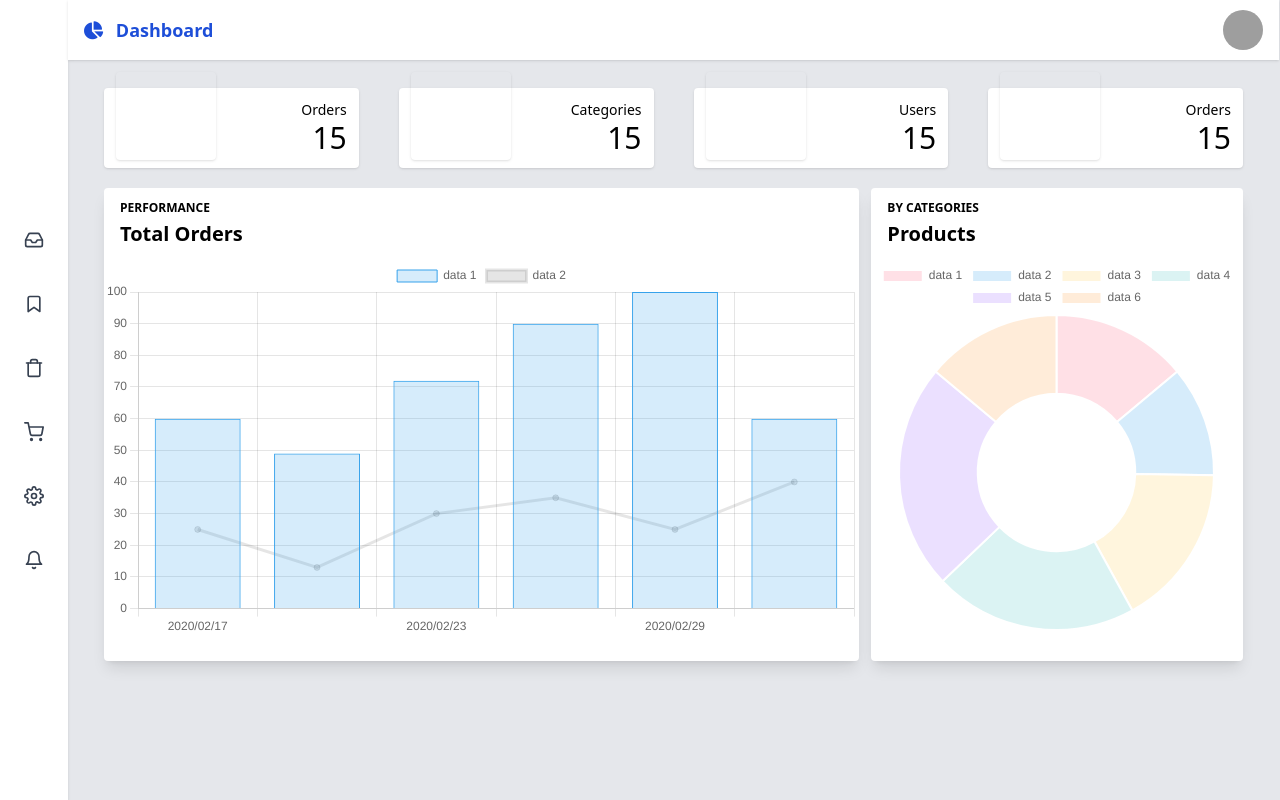
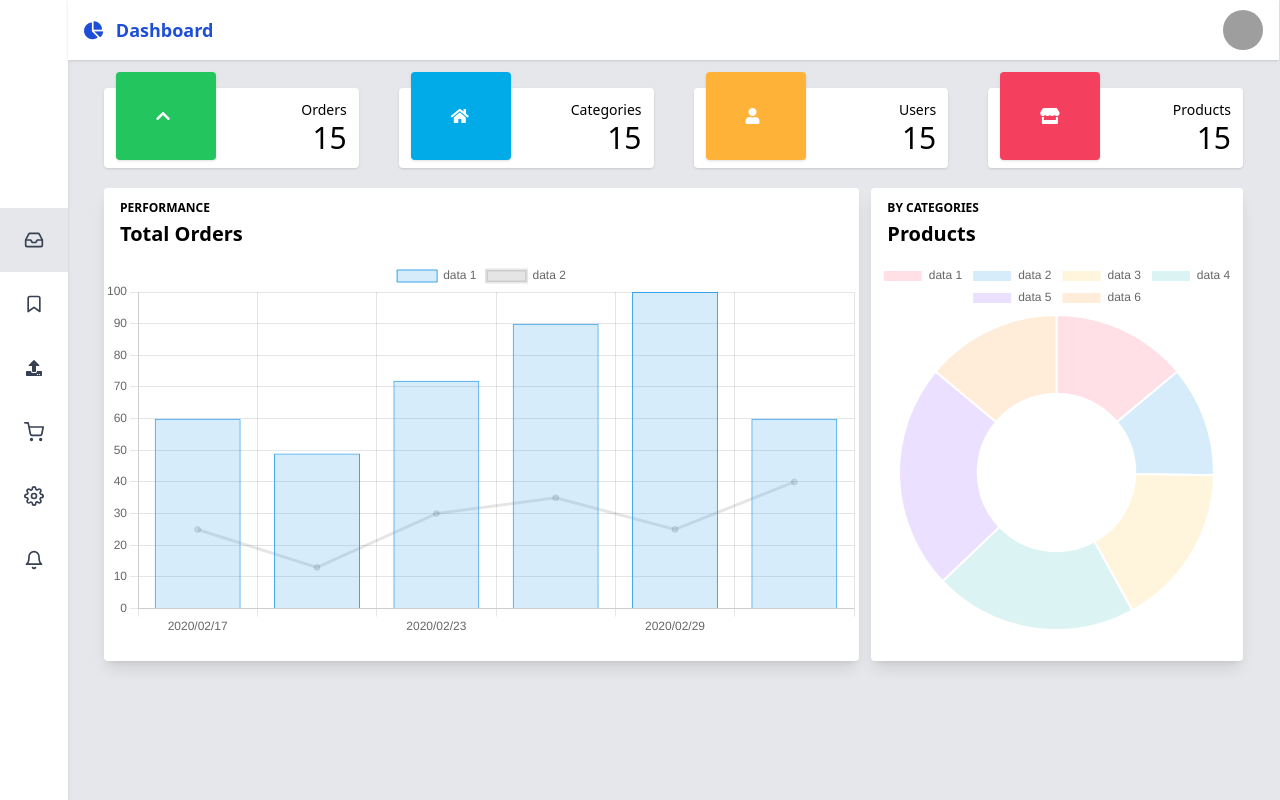
Before and after one commit to hassanchajai/indatacore_project, a React (Create React App) app: page / in a window 1280 px wide. Built offline with nearby package versions, Linux system fonts and the light colour scheme; grey boxes are pictures that could not be loaded.

Commit message:
add upload file

```diff
--- a/package.json
+++ b/package.json
@@ -11,6 +11,7 @@
     "react": "^17.0.2",
     "react-chartjs-2": "^4.0.1",
     "react-dom": "^17.0.2",
+    "react-drag-drop-files": "^2.3.4",
     "react-redux": "^7.2.6",
     "react-router": "^6.2.2",
     "react-router-dom": "^6.2.2",
--- a/src/components/Analytics/Card.js
+++ b/src/components/Analytics/Card.js
@@ -4,7 +4,7 @@ import React from 'react'
 export default ({color,description,count,icon}) => {
     return (
         <div className="flex-1 m-5 relative rounded bg-white shadow">
-                    <div className={`bg-${color} pl-10 pr-10 pt-8 pb-8 ml-3 absolute top-0 -mt-4 -mr-4 rounded text-white fill-current shadow`}>
+                    <div className={`${color} pl-10 pr-10 pt-8 pb-8 ml-3 absolute top-0 -mt-4 -mr-4 rounded text-white fill-current shadow`}>
                         <i className={`${icon} inline-block w-5`}></i>
                     </div>
                     <div className="float-right top-0 right-0 m-3">
--- a/src/components/AppSidebar/index.js
+++ b/src/components/AppSidebar/index.js
@@ -1,5 +1,7 @@
 /* eslint-disable import/no-anonymous-default-export */
 import React from 'react'
+import { NavLink } from 'react-router-dom'
+import { routeNames } from '../../helpers'
 
 export default () => {
     return (
@@ -9,8 +11,8 @@ export default () => {
             <ul className='my-auto'>
 
                 <li className="hover:bg-gray-100">
-                    <a
-                        href="."
+                    <NavLink
+                        to="/"
                         className="h-16 px-6 flex flex justify-center items-center w-full
                         focus:text-orange-500">
                         <svg
@@ -32,12 +34,12 @@ export default () => {
                                 0-1.79 1.11z"></path>
                         </svg>
 
-                    </a>
+                    </NavLink>
                 </li>
 
                 <li className="hover:bg-gray-100">
-                    <a
-                        href="."
+                    <NavLink
+                        to={routeNames.products}
                         className="h-16 px-6 flex flex justify-center items-center w-full
                         focus:text-orange-500">
                         <svg
@@ -55,33 +57,18 @@ export default () => {
                                 d="M19 21l-7-5-7 5V5a2 2 0 0 1 2-2h10a2 2 0 0 1 2 2z"></path>
                         </svg>
 
-                    </a>
+                    </NavLink>
                 </li>
 
                 <li className="hover:bg-gray-100">
-                    <a
-                        href="."
+                    <NavLink
+                        to={routeNames.upload}
                         className="h-16 px-6 flex flex justify-center items-center w-full
                         focus:text-orange-500">
 
-                        <svg
-                            className="h-5 w-5"
-                            xmlns="http://www.w3.org/2000/svg"
-                            width="24"
-                            height="24"
-                            viewBox="0 0 24 24"
-                            fill="none"
-                            stroke="currentColor"
-                            stroke-width="2"
-                            stroke-linecap="round"
-                            stroke-linejoin="round">
-                            <polyline points="3 6 5 6 21 6"></polyline>
-                            <path
-                                d="M19 6v14a2 2 0 0 1-2 2H7a2 2 0 0 1-2-2V6m3 0V4a2 2
-                                0 0 1 2-2h4a2 2 0 0 1 2 2v2"></path>
-                        </svg>
+                     <i className="fas fa-upload"></i>
 
-                    </a>
+                    </NavLink>
                 </li>
 
                 <li className="hover:bg-gray-100">
--- /dev/null
+++ b/src/features/NotFound/index.js
@@ -0,0 +1,26 @@
+/* eslint-disable import/no-anonymous-default-export */
+import React from 'react'
+import { NavLink } from 'react-router-dom'
+
+export default () => {
+    return (
+
+        <div className="h-screen w-screen bg-gray-100 flex items-center">
+            <div className="container flex flex-col md:flex-row items-center justify-center px-5 text-gray-700">
+                <div className="max-w-md">
+                    <div className="text-5xl font-dark font-bold">404</div>
+                    <p
+                        className="text-2xl md:text-3xl font-light leading-normal"
+                    >Sorry we couldn't find this page. </p>
+                    <p className="mb-8">But dont worry, you can find plenty of other things on our homepage.</p>
+
+                    <NavLink to={"/"} className="px-4 inline py-2 text-sm font-medium leading-5 shadow text-white transition-colors duration-150 border border-transparent rounded-lg focus:outline-none focus:shadow-outline-blue bg-blue-600 active:bg-blue-600 hover:bg-blue-700">back to homepage</NavLink>
+                </div>
+                <div className="max-w-lg">
+
+                    </div>
+            </div>
+            </div>
+
+    )
+}
--- a/src/features/dashboard/analytics/index.js
+++ b/src/features/dashboard/analytics/index.js
@@ -7,10 +7,10 @@ export const Analytics = () => {
     return (
         <div >
             <div class="flex w-full">
-               <AnalyticsCard description={"Orders"} count={15} icon={"fas fa-envelope"} color={"green-500"} />
-               <AnalyticsCard description={"Categories"} count={15} icon={"fas fa-envelope"} color={"[#00abe7]"} />
-               <AnalyticsCard description={"Users"} count={15} icon={"fas fa-envelope"} color={"[#ffb238]"} />
-               <AnalyticsCard description={"Orders"} count={15} icon={"fas fa-envelope"} color={"red-500"} />
+               <AnalyticsCard description={"Orders"} count={15} icon={"fas fa-chevron-up"} color={"bg-green-500"} />
+               <AnalyticsCard description={"Categories"} count={15} icon={"fas fa-home"} color={"bg-[#00abe7]"} />
+               <AnalyticsCard description={"Users"} count={15} icon={"fas fa-user"} color={"bg-[#ffb238]"} />
+               <AnalyticsCard description={"Products"} count={15} icon={"fa fa-store"} color={"bg-rose-500"} />
             </div>
             {/* content */}
             <div class="grid grid-cols-3 gap-3 px-5">
--- /dev/null
+++ b/src/features/dashboard/upload/index.js
@@ -0,0 +1,26 @@
+import { useState } from "react";
+import { FileUploader } from "react-drag-drop-files";
+import "./style.css"
+const fileTypes = ["JPEG", "PNG", "GIF"];
+
+export function Upload() {
+    const [file, setFile] = useState(null);
+    const handleChange = (file) => {
+        setFile(file);
+    };
+    return (
+        <>
+            <div className="drag">
+                <h1>Hello To Drag & Drop Files</h1>
+                <FileUploader
+                    // multiple={true}
+                    handleChange={handleChange}
+                    name="file"
+                    types={fileTypes}
+                />
+                <p>{file ? `File name: ${file.name}` : "no files uploaded yet"}</p>
+            </div>
+        </>
+
+    );
+}
--- /dev/null
+++ b/src/features/dashboard/upload/style.css
@@ -0,0 +1,12 @@
+.drag {
+    font-family: sans-serif;
+    text-align: center;
+    display: flex;
+    justify-content: center;
+    align-items: center;
+    flex-direction: column;
+  }
+  label {
+    width: 350px;
+    box-sizing: border-box;
+  }
--- a/src/helpers/index.js
+++ b/src/helpers/index.js
@@ -1,5 +1,8 @@
 export const routeNames= {
     signin:"/signin",
     signup:"/signup",
-    forget:"/forget-password"
+    forget:"/forget-password",
+    dashboard:"/",
+    products:"/products",
+    upload:"/upload",
 }
--- a/src/index.css
+++ b/src/index.css
@@ -1,3 +1,6 @@
 @tailwind base;
 @tailwind components;
 @tailwind utilities;
+.active{
+    background-color: #E5E7EB;
+}
--- a/src/routes/index.js
+++ b/src/routes/index.js
@@ -5,21 +5,32 @@ import SignIn from "../features/auth/SignIn";
 import SignUp from "../features/auth/SignUp";
 import { Analytics } from "../features/dashboard/analytics";
 import Products from "../features/dashboard/products";
+import { Upload } from "../features/dashboard/upload";
+import NotFound from "../features/NotFound";
 import DashboardLayout from "../Layouts/DashboardLayout";
 
 export default () => useRoutes([
     {
         path: "/",
         exact: true,
-        element: <DashboardLayout  name="Dashboard" icon="fa fa-chart-pie">
+        element: <DashboardLayout name="Dashboard" icon="fa fa-chart-pie">
             <Analytics />
         </DashboardLayout>
     },
     {
         path: "/products",
         exact: true,
-        element: <DashboardLayout  name="Products" icon="fa fa-store">
-           <Products />
+        element: <DashboardLayout name="Products" icon="fa fa-store">
+            <Products />
+        </DashboardLayout>,
+
+    },
+
+    {
+        path: "/upload",
+        exact: true,
+        element: <DashboardLayout name="Products" icon="fa fa-store">
+            <Upload />
         </DashboardLayout>,
 
     },
@@ -38,5 +49,9 @@ export default () => useRoutes([
         exact: true,
         element: <ForgetPage />,
     },
+    {
+        path: "*",
+        element: <NotFound />
 
+    },
 ]);
```
Also changed, not shown: 1 other file (tests, documents, lock files or other folders).
